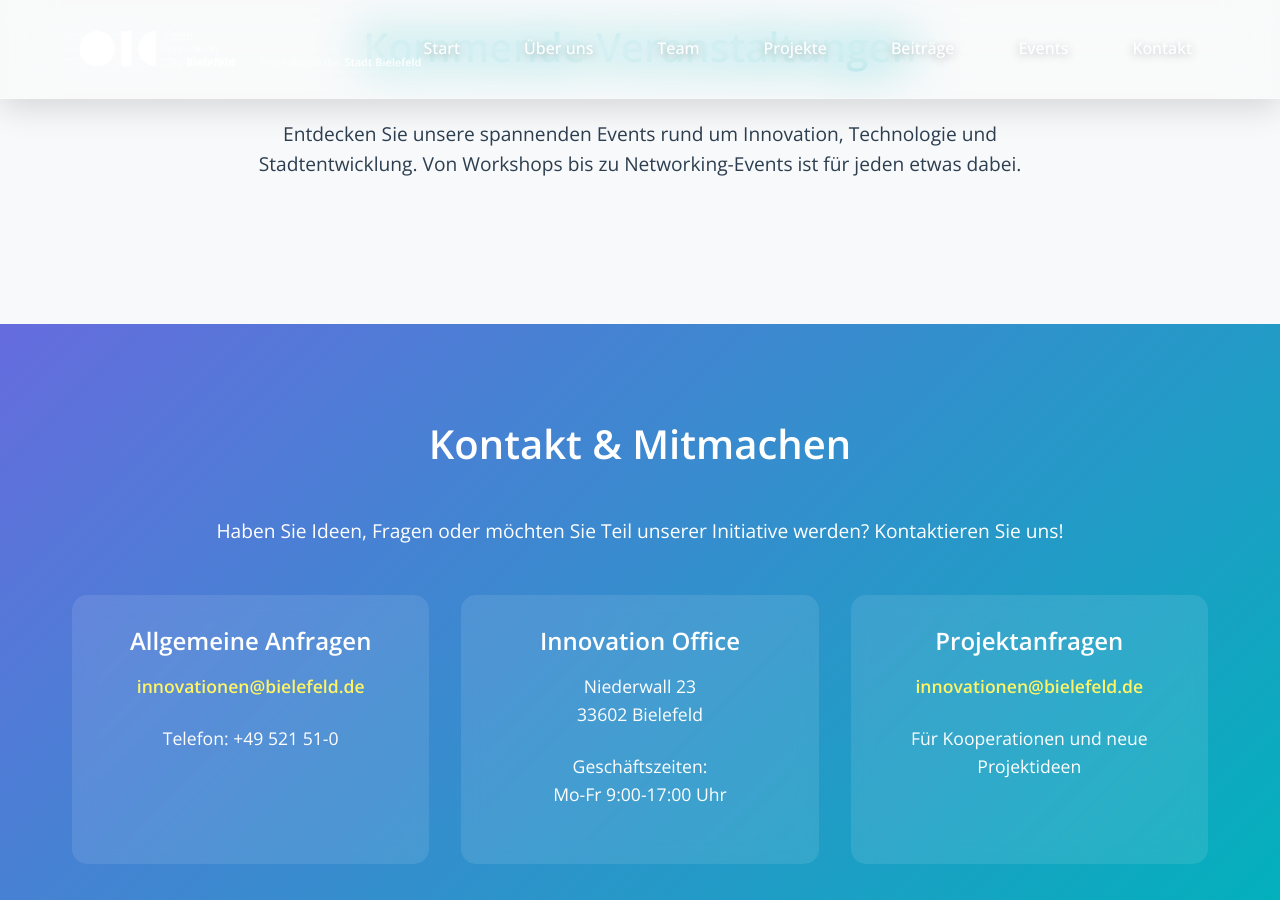
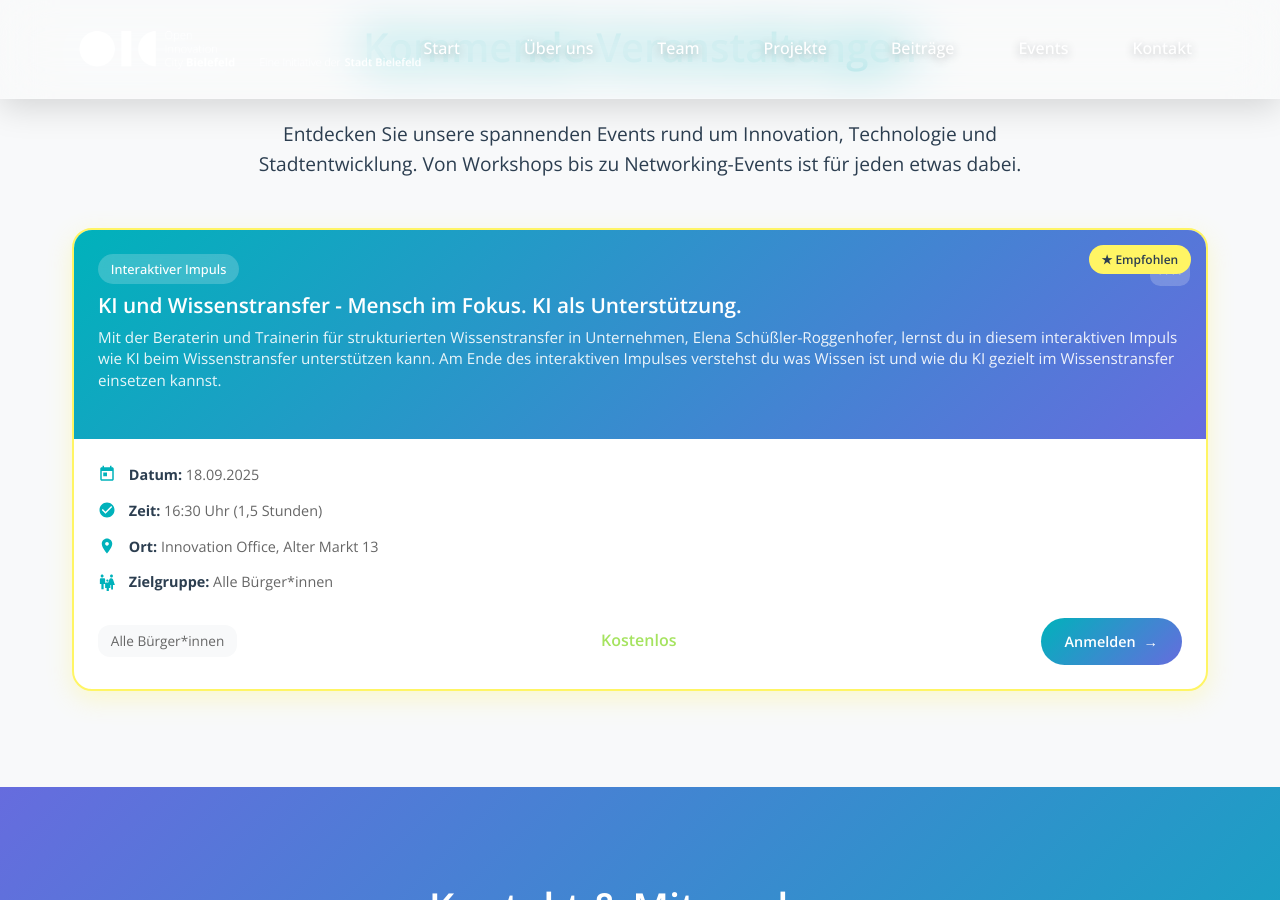
Before and after one commit to Open-Innovation-City/oic-bielefeld-website, a Jekyll site: the page built from index.html, in a window 1280 px wide and 900 px high, scrolled down 4124 px. Built offline with Jekyll 4.4.1, drawn with Linux system fonts in a browser that asks for light colours.

Commit message:
Update events - KI und Wissenstransfer erstellt

```diff
--- a/_data/events.yml
+++ b/_data/events.yml
@@ -21,5 +21,18 @@
   icon: "/assets/images/icons/workshop.svg"
   target_audience: "Alle Bürger*innen"
   cost: "Kostenlos"
+  booking_url: "https://pretix.eu/OIC-BIE/ki-zivil-3/"
+  featured: false
+
+- title: "KI und Wissenstransfer - Mensch im Fokus. KI als Unterstützung."
+  description: "Mit der Beraterin und Trainerin für strukturierten Wissenstransfer in Unternehmen, Elena Schüßler-Roggenhofer, lernst du in diesem interaktiven Impuls wie KI beim Wissenstransfer unterstützen kann. Am Ende des interaktiven Impulses verstehst du was Wissen ist und wie du KI gezielt im Wissenstransfer einsetzen kannst."
+  date: "2025-09-18"
+  time: "16:30"
+  duration: "1,5 Stunden"
+  location: "Innovation Office, Alter Markt 13"
+  category: "Interaktiver Impuls"
+  icon: "/assets/images/icons/workshop.svg"
+  target_audience: "Alle Bürger*innen"
+  cost: "Kostenlos"
   booking_url: "https://pretix.eu/OIC-BIE/ki-zivil-4/"
-  featured: false
+  featured: true
```
